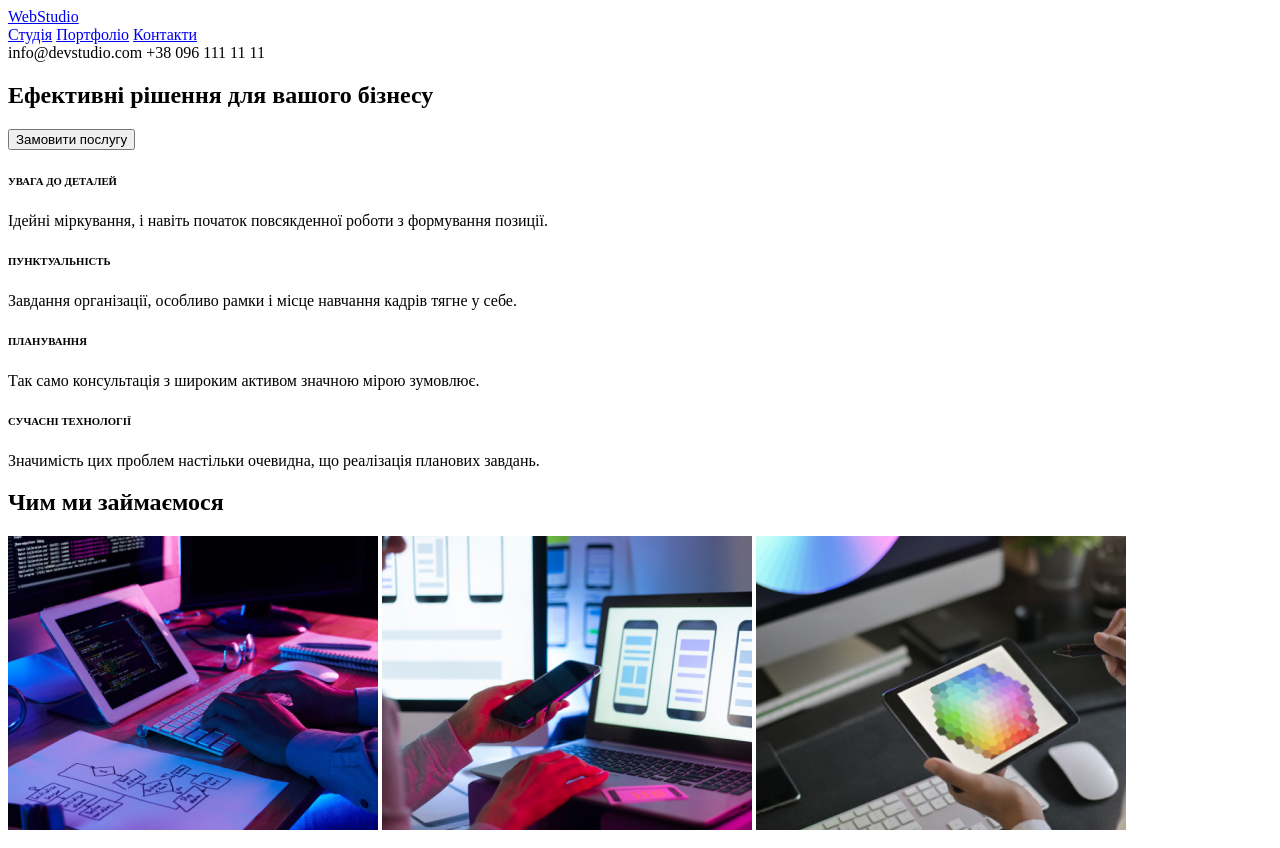
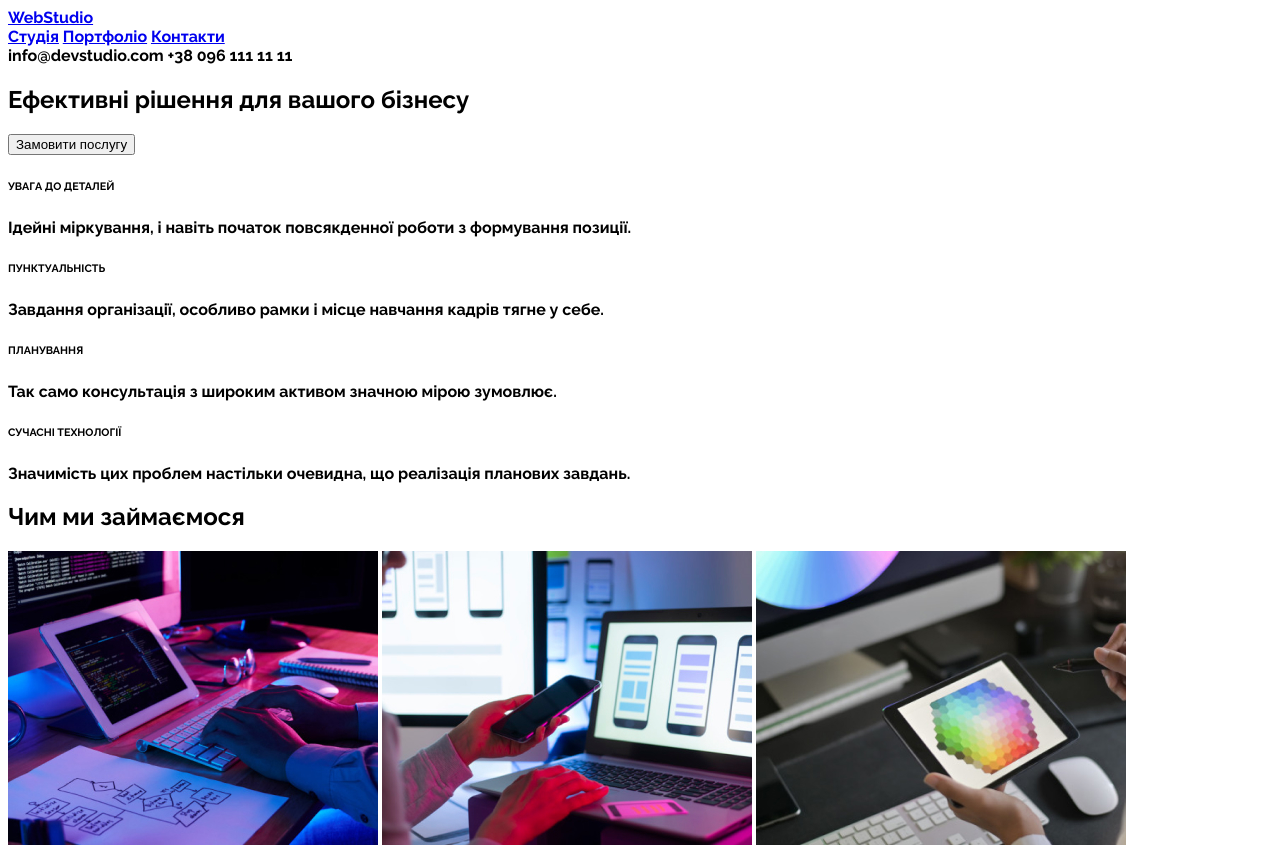
Before and after one commit to IrynaSunny/goit-markup-hw-01, a plain HTML site: page index.html in a window 1280 px wide. Shown: the top 848 px of the page. Drawn offline with Linux system fonts and the light colour scheme.

Commit message:
new text file hahah1234

```diff
--- /dev/null
+++ b/css/style.css
@@ -0,0 +1,4 @@
+body{
+    font-family: 'Roboto', sans-serif;
+    font-family: 'Raleway', sans-serif;
+}
--- a/index.html
+++ b/index.html
@@ -1,9 +1,17 @@
 <!DOCTYPE html>
 <html lang="en">
   <head>
-    <meta charset="UTF-8" />
+
+    <link rel="preconnect" href="https://fonts.googleapis.com">
+<link rel="preconnect" href="https://fonts.gstatic.com" crossorigin>
+<link href="https://fonts.googleapis.com/css2?family=Roboto:wght@400;500;700;900&display=swap" rel="stylesheet">
+   <link rel="preconnect" href="https://fonts.googleapis.com">
+<link rel="preconnect" href="https://fonts.gstatic.com" crossorigin>
+<link href="https://fonts.googleapis.com/css2?family=Raleway:wght@700&display=swap" rel="stylesheet">
+<meta charset="UTF-8" />
     <meta http-equiv="X-UA-Compatible" content="IE=edge" />
     <meta name="viewport" content="width=device-width, initial-scale=1.0" />
+    <link rel="stylesheet" href="./css/style.css">
     <title>Студия</title>
   </head>
 
```
